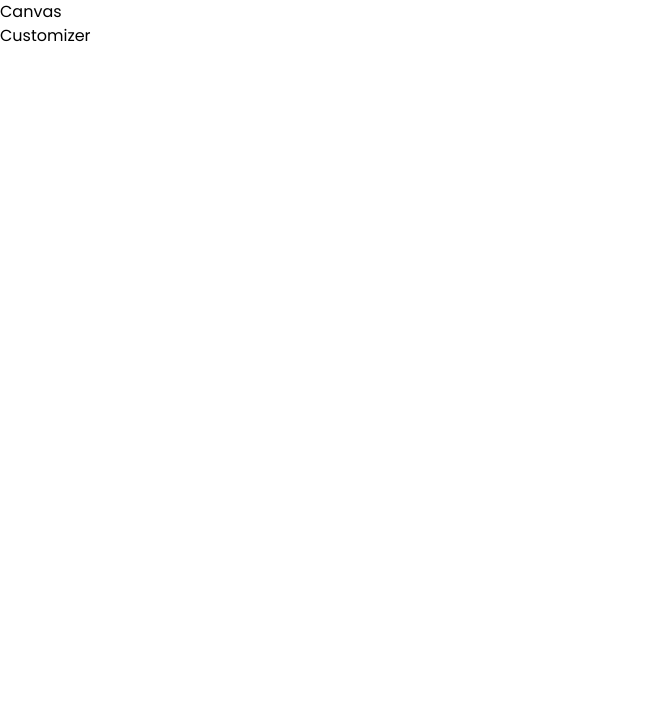
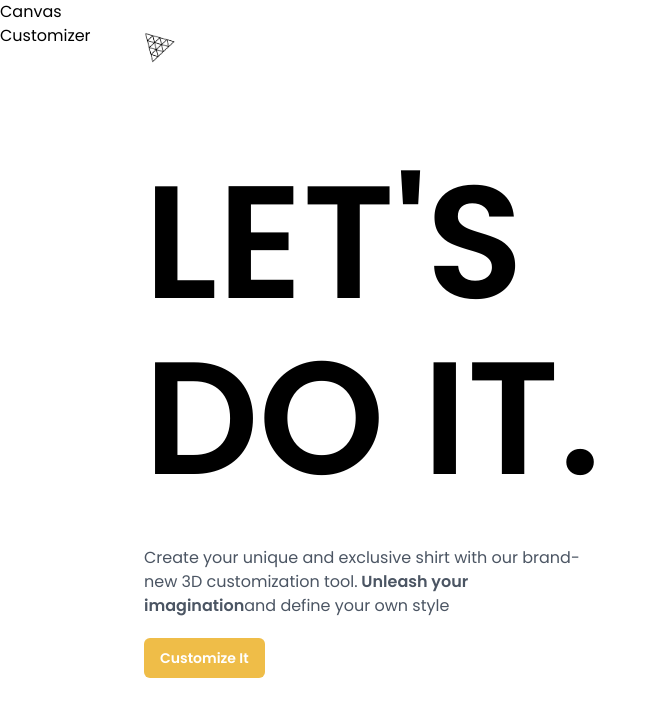
Before and after one commit to AbhiramKrishnaM/3d-eccomerce, a React (Vite) app: page / in a window 1280 px wide. Shown: the top 716 px of the page, without its empty margins (0-657 px from the left). Built offline with nearby package versions, Linux system fonts and the light colour scheme.

Commit message:
added homepage

```diff
--- /dev/null
+++ b/src/components/CustomButton.jsx
@@ -0,0 +1,25 @@
+import state from "../store";
+
+import { useSnapshot } from "valtio";
+
+function CustomButton({ title, type, customStyle, handleClick }) {
+  const snap = useSnapshot(state);
+
+  const generateStyles = (type) => {
+    if (type === "filled") {
+      return { backgroundColor: snap.color, color: "#fff" };
+    }
+  };
+
+  return (
+    <button
+      className={`px-2 py-1.2 flex-1 rounded-md ${customStyle}`}
+      style={generateStyles(type)}
+      onClick={handleClick}
+    >
+      {title}
+    </button>
+  );
+}
+
+export default CustomButton;
--- /dev/null
+++ b/src/components/index.js
@@ -0,0 +1,3 @@
+import CustomButton from "./CustomButton";
+
+export { CustomButton };
--- a/src/pages/Home.jsx
+++ b/src/pages/Home.jsx
@@ -10,10 +10,52 @@
 
 import state from "../store";
 
+import { CustomButton } from "../components";
+
 function Home() {
   const snap = useSnapshot(state);
 
-  return <AnimatePresence>Home page</AnimatePresence>;
+  return (
+    <AnimatePresence>
+      {snap.intro && (
+        <motion.section className="home" {...slideAnimation("left")}>
+          <motion.header {...slideAnimation("down")}>
+            <img
+              src="./threejs.png"
+              alt="logo"
+              className="w-8 h-8 object-contain"
+            />
+          </motion.header>
+
+          <motion.div className="home-content" {...headContainerAnimation}>
+            <motion.div {...headTextAnimation}>
+              <h1 className="head-text">
+                LET'S <br className="xl:block hidden" /> DO IT.
+              </h1>
+            </motion.div>
+
+            <motion.div
+              {...headContentAnimation}
+              className="flex flex-col gap-5"
+            >
+              <p className="max-w-md font-normal text-gray-600 text-base">
+                Create your unique and exclusive shirt with our brand-new 3D
+                customization tool.<strong> Unleash your imagination</strong>
+                and define your own style
+              </p>
+
+              <CustomButton
+                type="filled"
+                title="Customize It"
+                handleClick={() => (state.intro = false)}
+                customStyle="w-fit px-4 py-2.5 font-bold text-sm"
+              />
+            </motion.div>
+          </motion.div>
+        </motion.section>
+      )}
+    </AnimatePresence>
+  );
 }
 
 export default Home;
```
